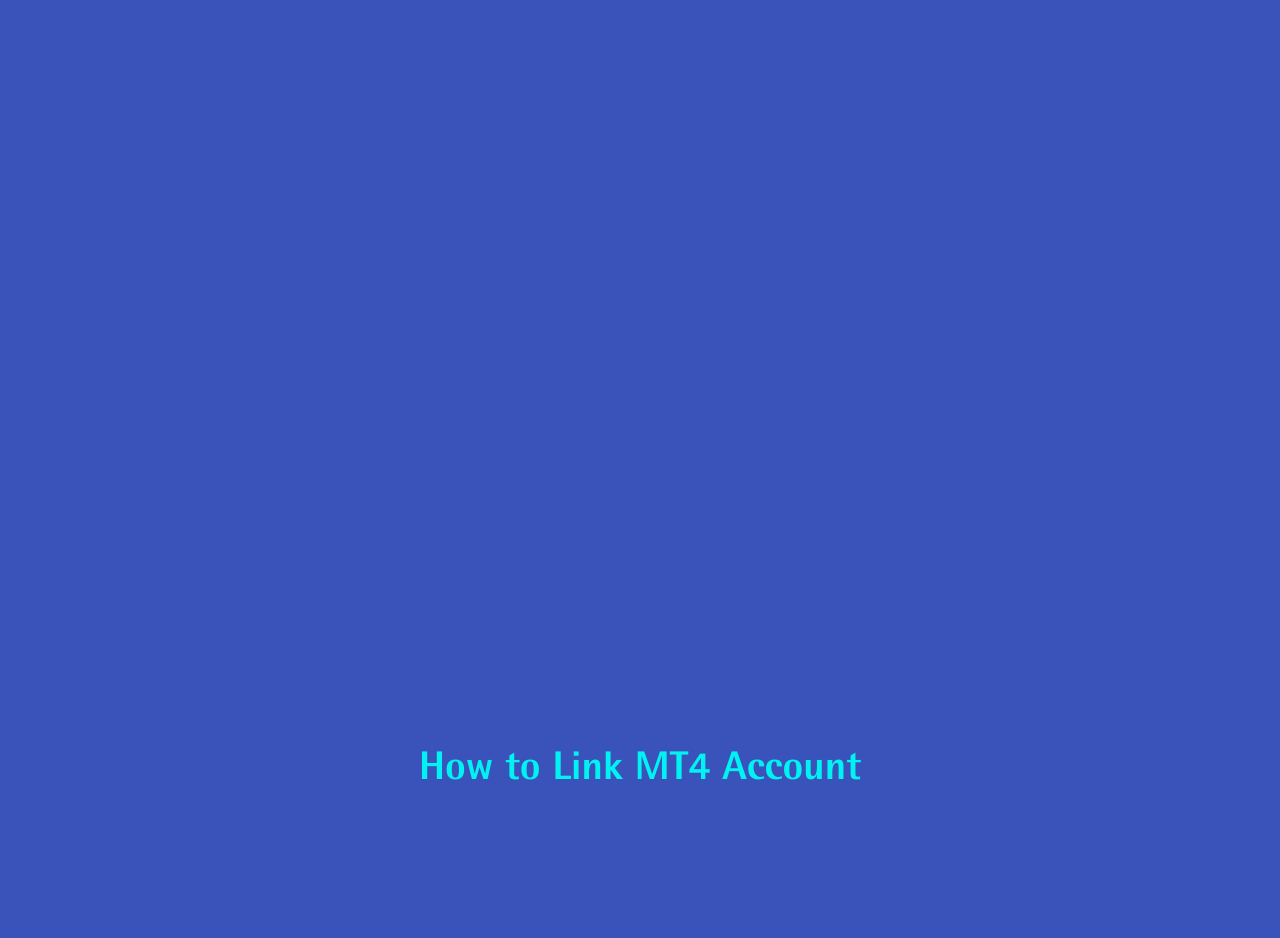
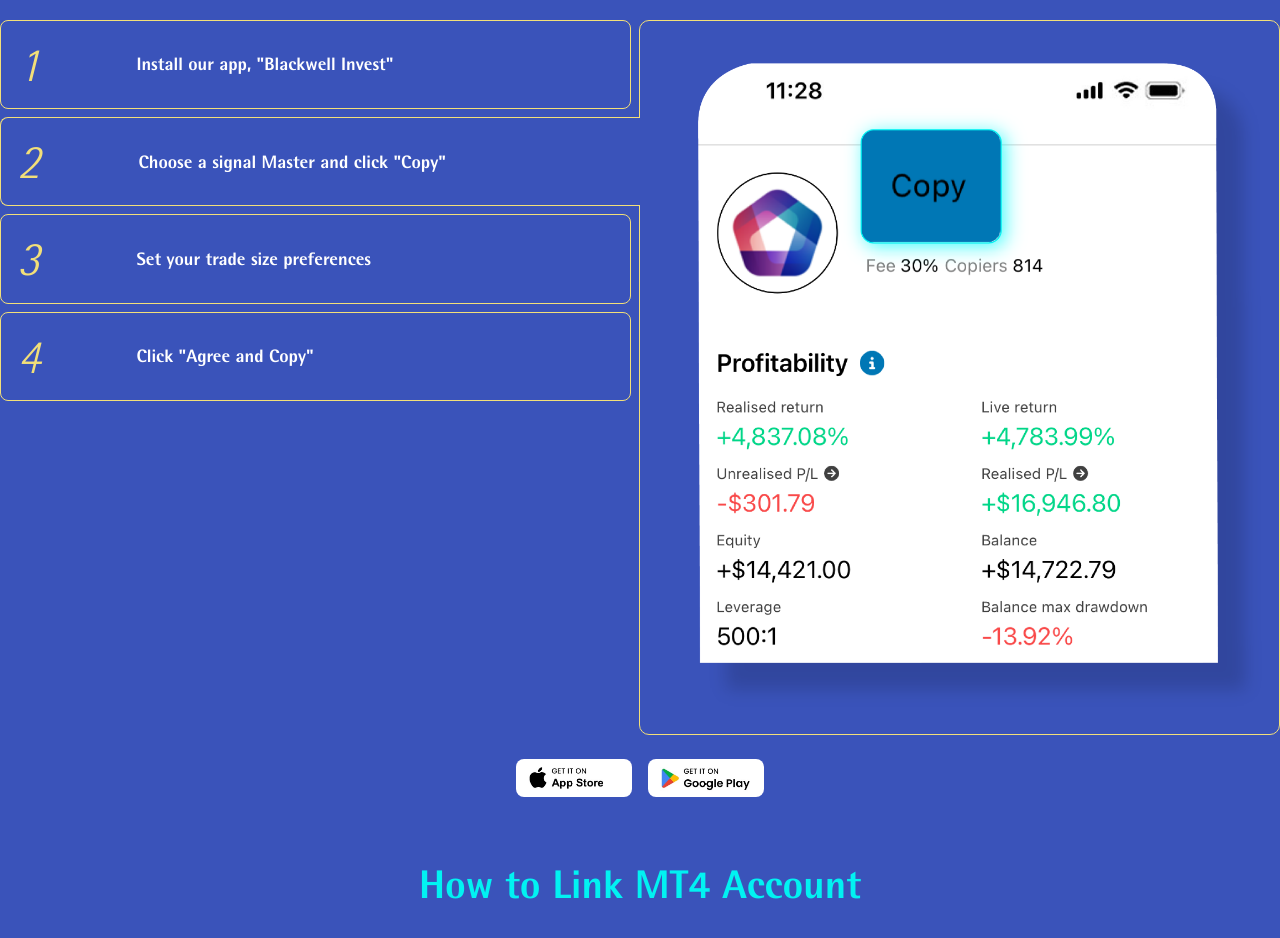
Before and after one commit to Nickole2116/blackwell-test, a Next.js app: page / in a window 1280 px wide. Shown: the part 2600-3538 px from the top of the page. Built offline with nearby package versions, Linux system fonts and the light colour scheme.

Commit message:
trade pro section

```diff
--- a/app/home/layout/sections/TradeProSection.tsx
+++ b/app/home/layout/sections/TradeProSection.tsx
@@ -8,7 +8,47 @@
         <div className="bigtitle">Trade Like a Pro in Minutes</div>
 
         <div className="trade-box">
+            <div className="options">
+                <div className="option">
+                    <h2>1</h2>
+                    <span>Install our app, "Blackwell Invest"</span>
+                </div>
+                <div className="option bolded">
+                    <h2>2</h2>
+                    <span>Choose a signal Master and click "Copy"</span>
+                </div>
+                <div className="option">
+                    <h2>3</h2>
+                    <span>Set your trade size preferences</span>
+                </div>
+                <div className="option">
+                    <h2>4</h2>
+                    <span>Click "Agree and Copy"</span>
+                </div>
+            </div>
+            <div className="content">
+                <div className="s s1">
+                    <Image src="/blackwell/guide/guide-1.png" alt="s1" width={200} height={200} className="img" />
+                </div>
+                <div className="s s2 bolded">
+                    <Image src="/blackwell/guide/guide-2.png" alt="s2" width={200} height={200} className="img" />
+                </div>
+                <div className="s s3">
+                    <Image src="/blackwell/guide/guide-3.png" alt="s3" width={200} height={200} className="img" />
+                </div>
+                <div className="s s4">
+                    <Image src="/blackwell/guide/guide-4.png" alt="s4" width={200} height={200} className="img" />
+                </div>
+            </div>
+        </div>
 
+        <div className="supports">
+            <div className="brand">
+                <Image src="/blackwell/app-store.jpg" alt="App Store" width={100} height={100} className="app-store" />
+            </div>
+            <div className="brand">
+                <Image src="/blackwell/google-play.jpg" alt="Google Play" width={100} height={100} className="google-play" />
+            </div>
         </div>
     </>
 }
--- a/styles/globals.scss
+++ b/styles/globals.scss
@@ -321,6 +321,80 @@
     position: relative;
     padding: 2rem 0;
     min-height: 100vh;
+    & > .bigtitle {
+      padding-bottom: 2rem;
+    }
+    & > .trade-box {
+      display: flex;
+      align-items: start;
+      justify-content: center;
+      & > .options {
+        flex: 1;
+        display: flex;
+        flex-direction: column;
+        gap: .5rem;
+        background: $background;
+        z-index: 10;
+        & > .option {
+          display: flex;
+          align-items: center;
+          padding: 1rem;
+          border: 1px solid $gold;
+          border-radius: 8px;
+          background: $background;
+          margin-right: .5rem;
+          & h2 {
+            color: $gold;
+            font-size: 3rem;
+            font-style: italic;
+            flex: 1;
+          }
+          & span {
+            flex: 4;
+            color: #fff;
+            font-weight: 800;
+            font-size: 1.125rem;
+          }
+
+          &.bolded {
+            border-right: none;
+            border-top-right-radius: 0;
+            border-bottom-right-radius: 0;
+            margin-right: -1px;
+            & h2 {}
+            & span {}
+          }
+        }
+      }
+
+      & .content {
+        flex: 1;
+        border: 1px solid $gold;
+        background: $background;
+        border-radius: 10px;
+        & .s {
+          display: none;
+          & .img {
+            width: 100%;
+          }
+          &.bolded { display: block; }
+        }
+      }
+    }
+
+    & > .supports {
+      display: flex;
+      align-items: center;
+      justify-content: center;
+      gap: 1rem;
+      margin-top: 1.5rem;
+
+      & > .brand {
+        background: #fff;
+        padding: 0.25rem .5rem;
+        border-radius: 8px;
+      }
+    }
   }
   & > .mt4-section {
     position: relative;
```
